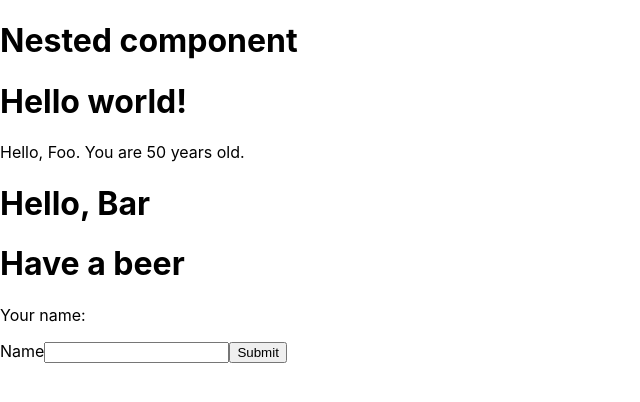
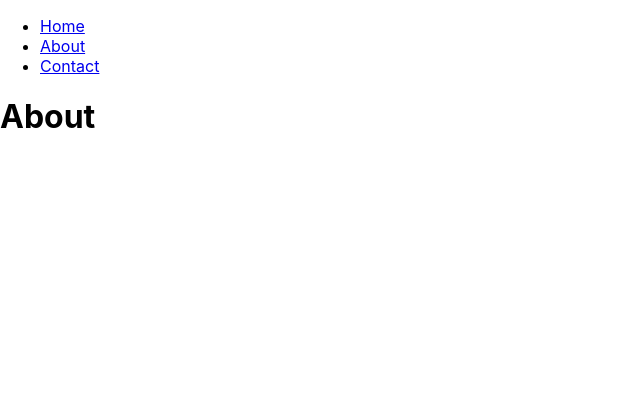
Before and after one commit to Cleomir/learning-react, a React (Create React App) app: page /about in a window 1280 px wide. Shown: the top 402 px of the page, without its empty margins (0-640 px from the left). Built offline with nearby package versions, Linux system fonts and the light colour scheme.

Commit message:
Add routes

```diff
--- a/src/App.js
+++ b/src/App.js
@@ -1,12 +1,34 @@
-import ClassComponent from "./components/Class";
-import Stateful from "./components/Stateful";
-import Events from "./components/Events";
-import StateManipulation from "./components/StateManipulation";
-import FormHanding from "./components/FormHandling";
-import Nested from "./components/Nested";
-import List from './components/List';
+// import ClassComponent from "./components/Class";
+// import Stateful from "./components/Stateful";
+// import Events from "./components/Events";
+// import StateManipulation from "./components/StateManipulation";
+// import FormHanding from "./components/FormHandling";
+// import Nested from "./components/Nested";
+// import List from './components/List';
 
 //export default ClassComponent;
 // export default Stateful;
 // export default FormHanding;
-export default Nested;
+// export default Nested;
+
+import { BrowserRouter, Route } from "react-router-dom";
+
+import Navbar from "./components/Navbar";
+import Home from "./components/Home";
+import About from "./components/About";
+import Contact from "./components/Contact";
+
+const App = () => {
+  return (
+    <BrowserRouter>
+      <div>
+        <Navbar />
+        <Route exact path="/" component={Home} />
+        <Route path="/about" component={About} />
+        <Route path="/contact" component={Contact} />
+      </div>
+    </BrowserRouter>
+  );
+};
+
+export default App;
--- /dev/null
+++ b/src/components/About.js
@@ -0,0 +1,5 @@
+const About = () => {
+  return <h1>About</h1>;
+};
+
+export default About;
--- /dev/null
+++ b/src/components/Contact.js
@@ -0,0 +1,5 @@
+const Contact = () => {
+  return <h1>Contact</h1>;
+};
+
+export default Contact;
--- /dev/null
+++ b/src/components/Home.js
@@ -0,0 +1,5 @@
+const Home = () => {
+  return <h1>Home</h1>;
+};
+
+export default Home;
--- /dev/null
+++ b/src/components/Navbar.js
@@ -0,0 +1,17 @@
+const Navbar = () => {
+  return (
+    <ul>
+      <li>
+        <a href="/">Home</a>
+      </li>
+      <li>
+        <a href="/about">About</a>
+      </li>
+      <li>
+        <a href="/contact">Contact</a>
+      </li>
+    </ul>
+  );
+};
+
+export default Navbar;
```
